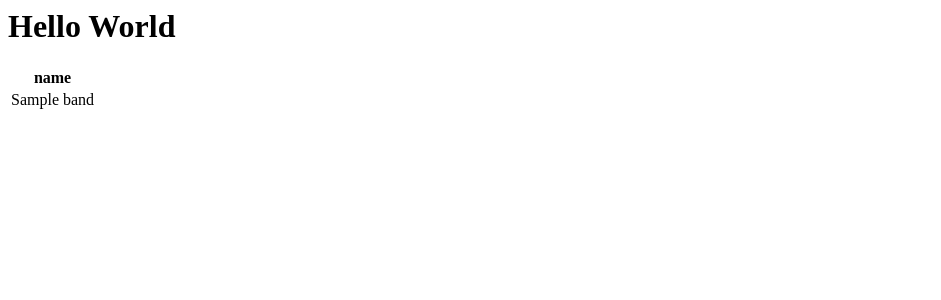
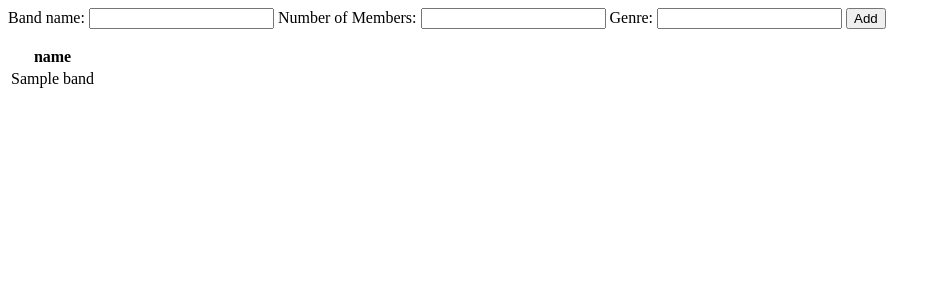
Before and after one commit to BowerKevin/Bandcart, a Flask app: template templates/bands.j2 in a window 1280 px wide. Shown: the top 300 px of the page, without its empty margins (0-941 px from the left). Run offline with Flask 2, Linux system fonts and the light colour scheme; the template is opened without the code that fills it: most values are stand-ins (such as "Sample title", 1, 10 or a date in 2020).

Commit message:
Added form for adding entry to Bands table

```diff
--- a/templates/bands.j2
+++ b/templates/bands.j2
@@ -1,4 +1,14 @@
-<h1>Hello World</h1>
+<html>
+    <form>
+        <label for="bandName">Band name: </label>
+        <input type="text" id="bandName" name="bandName">
+        <label for="numMembers">Number of Members: </label>
+        <input type="number" id="numMembers" name="numMembers">
+        <label for="genre">Genre: </label>
+        <input type="number" id="genre" name="genre">
+        <input type="submit" id="addBand" value="Add">
+    </form>
+
     <table>
     <thead>
     <tr>
@@ -27,3 +37,4 @@
     </tr>
     {% endfor %}
     </table>
+</html>
```
Lines whose indentation alone changed are shown as unchanged.
